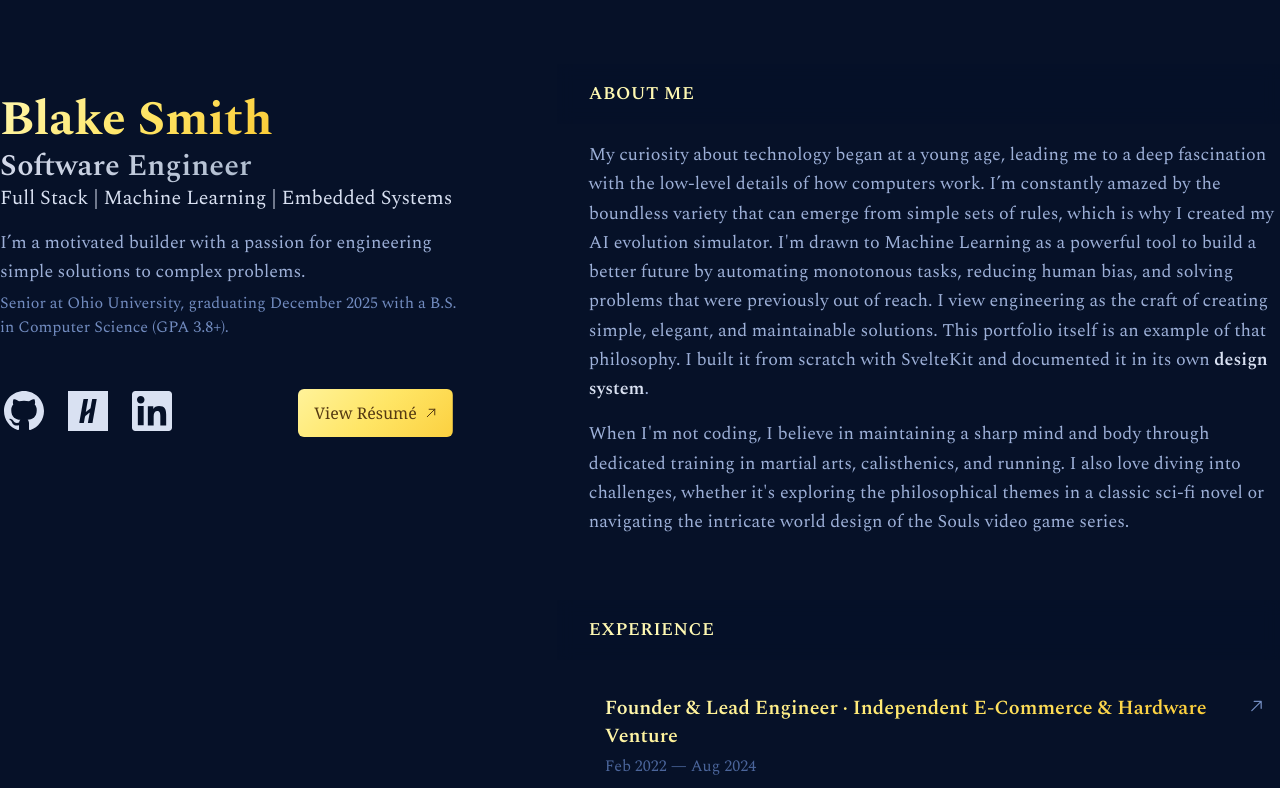
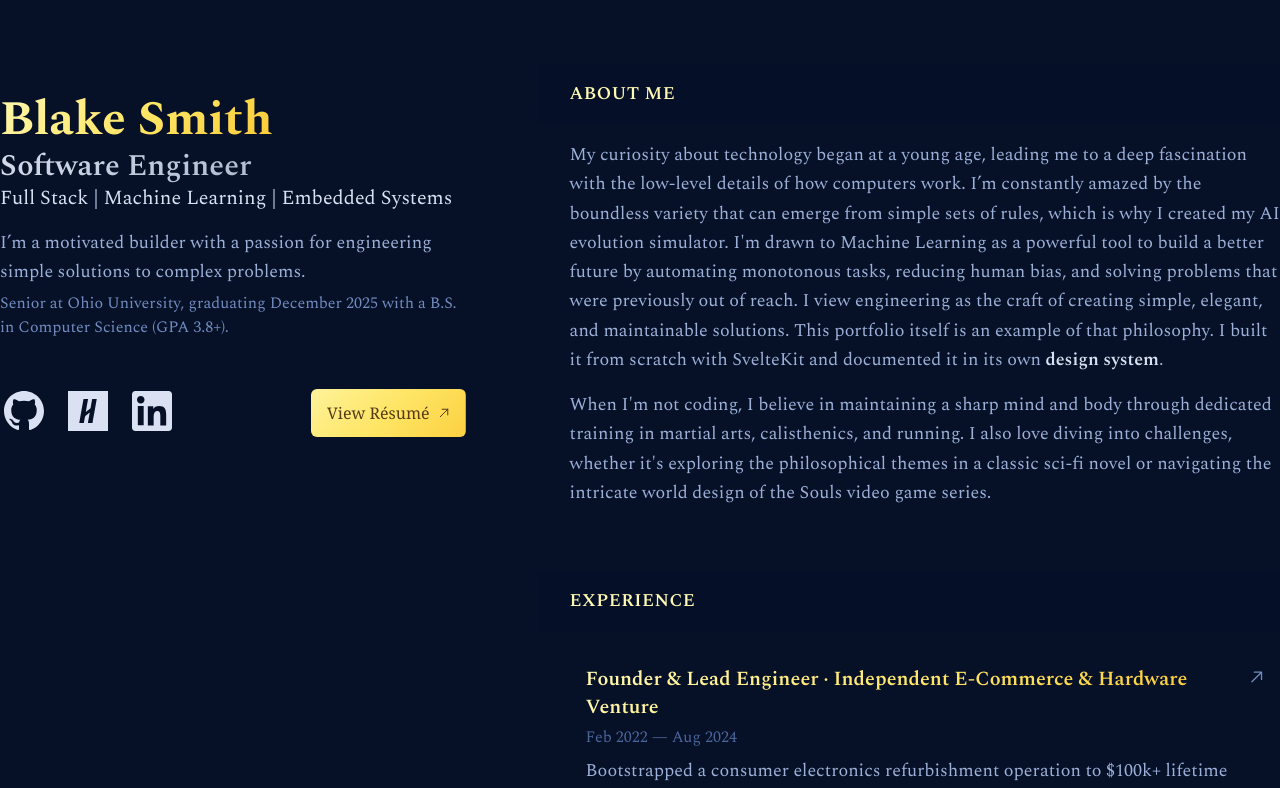
Before and after one commit to bsmith709/portfolio-site, a SvelteKit app: page / in a window 1280 px wide. Shown: the top 788 px of the page. Built offline with nearby package versions, Linux system fonts and the light colour scheme.

Commit message:
Slightly decrease space between hero and content.

```diff
--- a/src/routes/+page.svelte
+++ b/src/routes/+page.svelte
@@ -6,7 +6,7 @@
 	import Projects from '$lib/components/Projects.svelte';
     import Contact from '$lib/components/Contact.svelte';
 </script>
-<div class="min-h-screen w-full  max-w-7xl mx-auto py-7 lg:grid lg:grid-cols-2 lg:grid-cols-[1fr_1.5fr] lg:gap-8 lg:py-0 xl:gap-10">
+<div class="min-h-screen w-full  max-w-7xl mx-auto py-7 lg:grid lg:grid-cols-2 lg:grid-cols-[1fr_1.5fr] lg:gap-8 lg:py-0 xl:gap-9">
     <header id="hero" class="mb-9 lg:mb-0 lg:sticky lg:top-0 lg:flex lg:max-h-screen lg:w-full lg:flex-col lg:justify-between lg:py-9">
         <Hero />
     </header>
```
